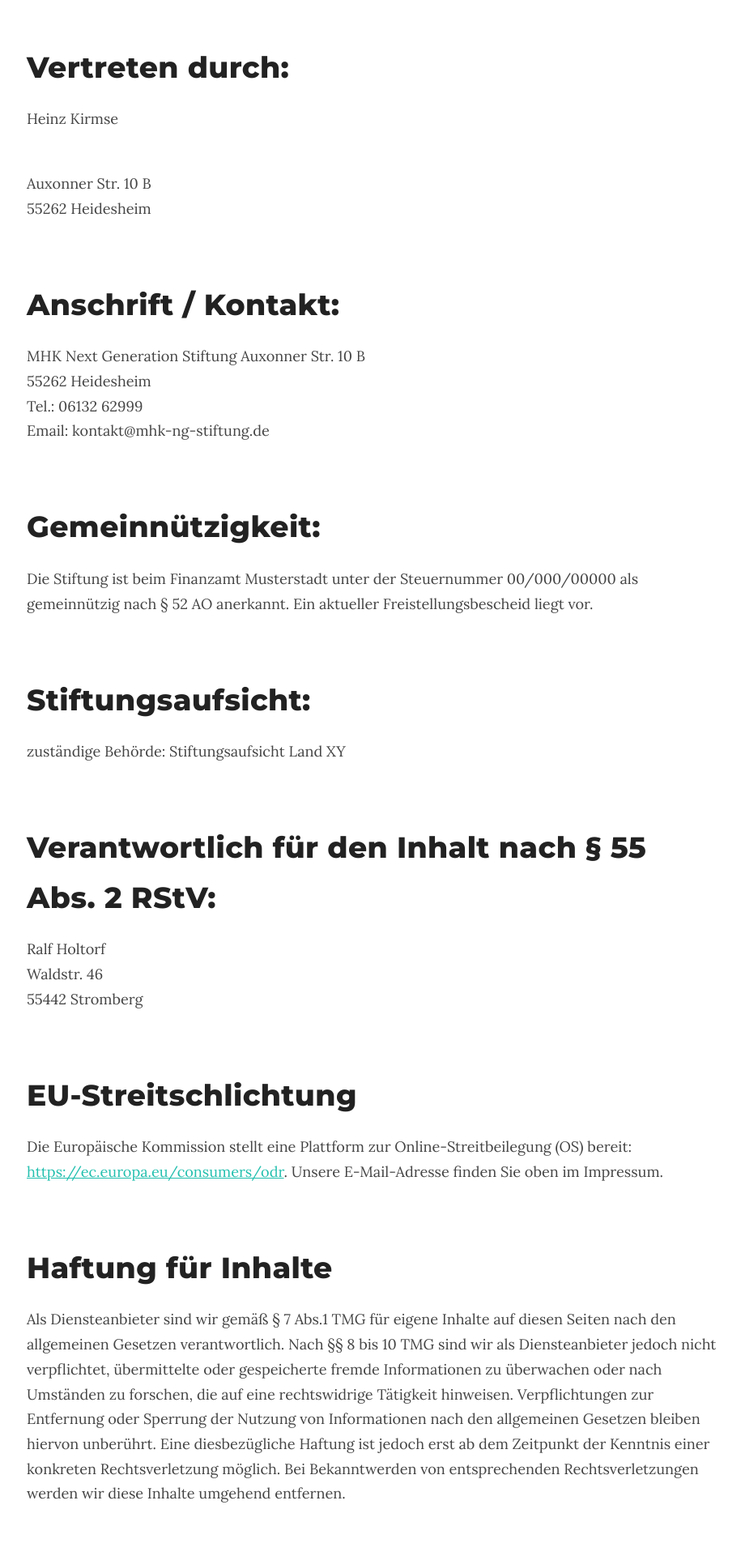
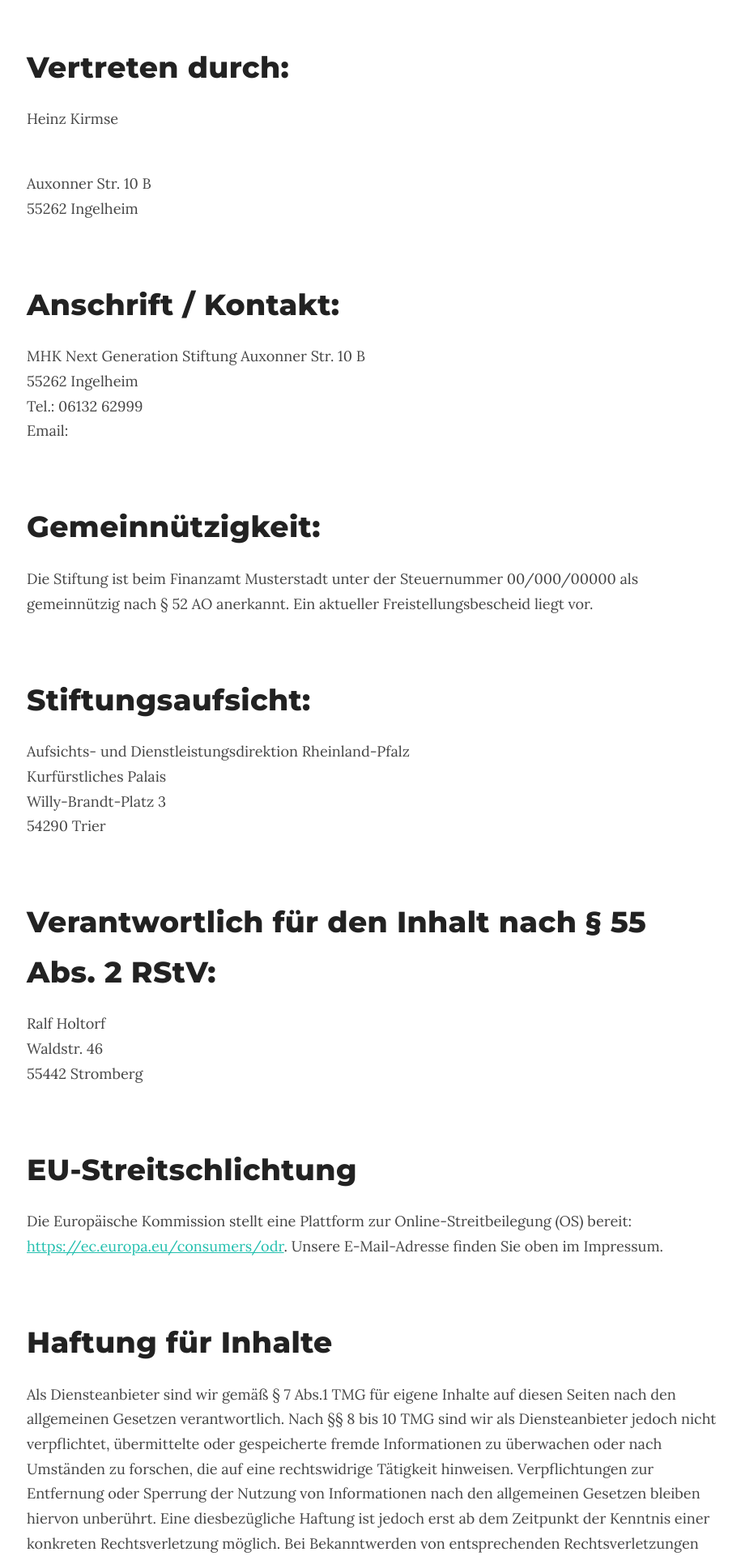
Before and after one commit to AAARGGH/mhk-nextgen, a PHP site: page /impressum.html in a window 1280 px wide. Shown: the part 793-2714 px from the top of the page at 81% size, without its empty margins (177-1092 px from the left). Run offline with PHP 8.4, Linux system fonts and the light colour scheme.

Commit message:
Update contact information and email handling

```diff
--- a/css/styles.css
+++ b/css/styles.css
@@ -399,6 +399,13 @@ section {
   margin-bottom:.23em;
 }
 
+.modal-card .email {
+  font-family:'Lora',serif;
+  font-size:1.07em;
+  color:#444;
+  margin-bottom:.6em;
+}
+
 .modal-card .bio {
   font-family:'Lora',serif;
   font-size:1.07em;
--- a/impressum.html
+++ b/impressum.html
@@ -40,14 +40,14 @@
     <h2>Vertreten durch:</h2>
     <p>Heinz Kirmse</p><br>
     Auxonner Str. 10 B<br>
-    55262 Heidesheim<br>
+    55262 Ingelheim<br>
 
     <h2>Anschrift / Kontakt:</h2>
     MHK Next Generation Stiftung
     Auxonner Str. 10 B<br>
-    55262 Heidesheim<br>
+    55262 Ingelheim<br>
     Tel.: 06132 62999<br>
-    Email: kontakt@mhk-ng-stiftung.de
+    Email: <a class="email show-email" data-user="kontakt"></a>
 
 
     <h2>Gemeinnützigkeit:</h2>
@@ -55,7 +55,10 @@
        als gemeinnützig nach § 52 AO anerkannt. Ein aktueller Freistellungsbescheid liegt vor.</p>
 
     <h2>Stiftungsaufsicht:</h2>
-    <p>zuständige Behörde: Stiftungsaufsicht Land XY</p>
+    <p>Aufsichts- und Dienstleistungsdirektion Rheinland-Pfalz<br>
+       Kurfürstliches Palais<br>
+       Willy-Brandt-Platz 3<br>
+       54290 Trier</p>
 
     <h2>Verantwortlich für den Inhalt nach § 55 Abs. 2 RStV:</h2>
     <p>Ralf Holtorf<br>
--- a/js/main.js
+++ b/js/main.js
@@ -1,3 +1,18 @@
+const at = String.fromCharCode(64);
+const domainParts = ['mhk', '-stiftung', '.de'];
+
+function applyEmailLinks(root = document) {
+  root.querySelectorAll('a.email').forEach(el => {
+    const user = el.getAttribute('data-user');
+    if (!user) return;
+    const email = `${user}${at}${domainParts.join('')}`;
+    el.setAttribute('href', `mailto:${email}`);
+    if (el.classList.contains('show-email')) {
+      el.textContent = email;
+    }
+  });
+}
+
 // Förderfelder Popup
 document.querySelectorAll('.field-card').forEach(card => {
   card.addEventListener('click', () => {
@@ -17,6 +32,15 @@ document.getElementById('field-modal-bg').onclick = function(e) {
 // Team/Beirat Popup
 function showMember(card) {
   document.getElementById('member-modal-name').textContent = card.getAttribute('data-name');
+  const emailContainer = document.getElementById('member-modal-email');
+  const user = card.getAttribute('data-user');
+  if (user) {
+    emailContainer.innerHTML = `<a class="email show-email" data-user="${user}"></a>`;
+    applyEmailLinks(emailContainer);
+    emailContainer.style.display = '';
+  } else {
+    emailContainer.style.display = 'none';
+  }
   document.getElementById('member-modal-role').textContent = card.getAttribute('data-role');
   document.getElementById('member-modal-bio').textContent = card.getAttribute('data-bio');
   document.getElementById('member-modal-img').src = card.getAttribute('data-img');
@@ -83,3 +107,6 @@ function updateScrollHints() {
 
 window.addEventListener('load', updateScrollHints);
 window.addEventListener('resize', updateScrollHints);
+
+// set up email links
+applyEmailLinks();
```
Also changed, not shown: index.html (+8 -8 lines).
